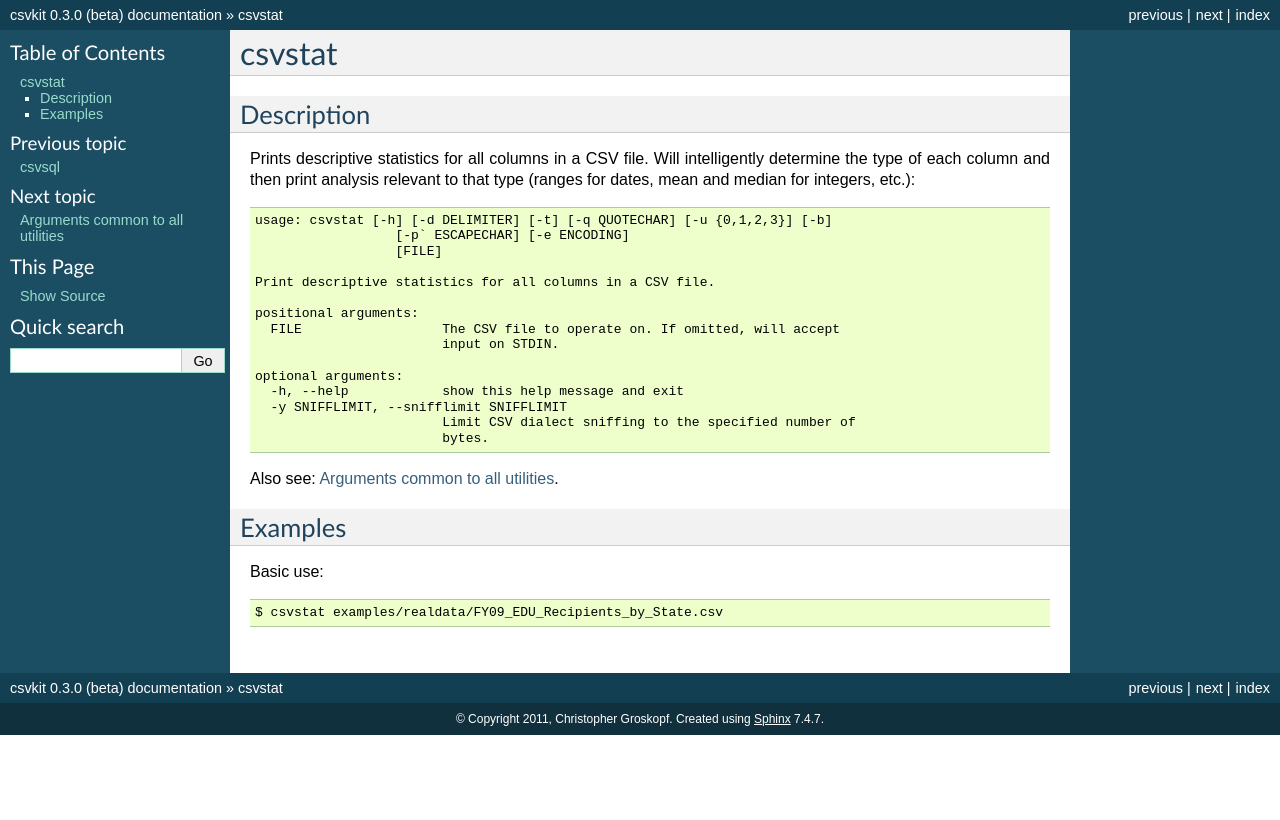
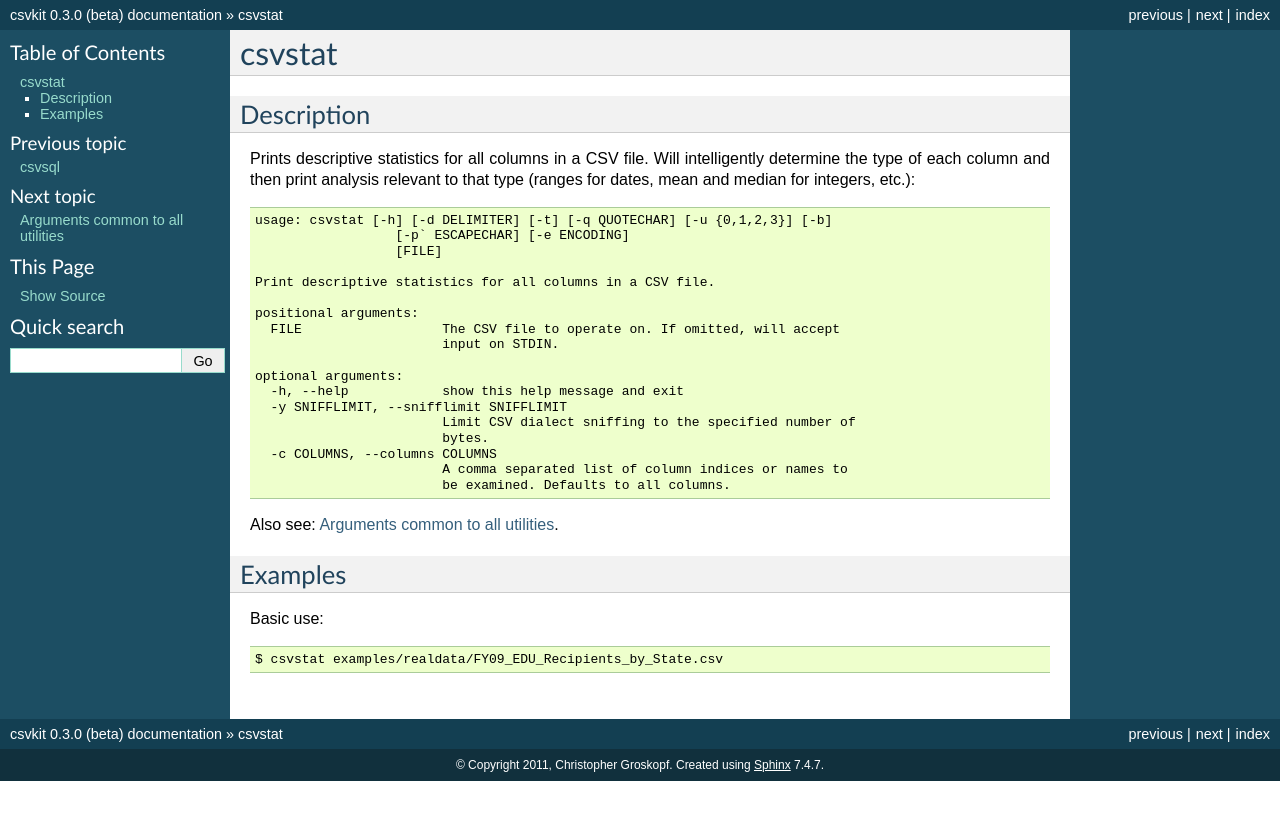
Before and after one commit to wireservice/csvkit, a Sphinx documentation site: the page built from docs/scripts/csvstat.rst, in a window 1280 px wide. Shown: the top 820 px of the page. Built offline with Sphinx 7.4.7, drawn with Linux system fonts in a browser that asks for light colours.

Commit message:
Add new columns flag to csvstat docs.

```diff
--- a/docs/scripts/csvstat.rst
+++ b/docs/scripts/csvstat.rst
@@ -22,6 +22,9 @@
       -y SNIFFLIMIT, --snifflimit SNIFFLIMIT
                             Limit CSV dialect sniffing to the specified number of
                             bytes.
+      -c COLUMNS, --columns COLUMNS
+                            A comma separated list of column indices or names to
+                            be examined. Defaults to all columns.
 
 Also see: :doc:`common_arguments`.
 
```
